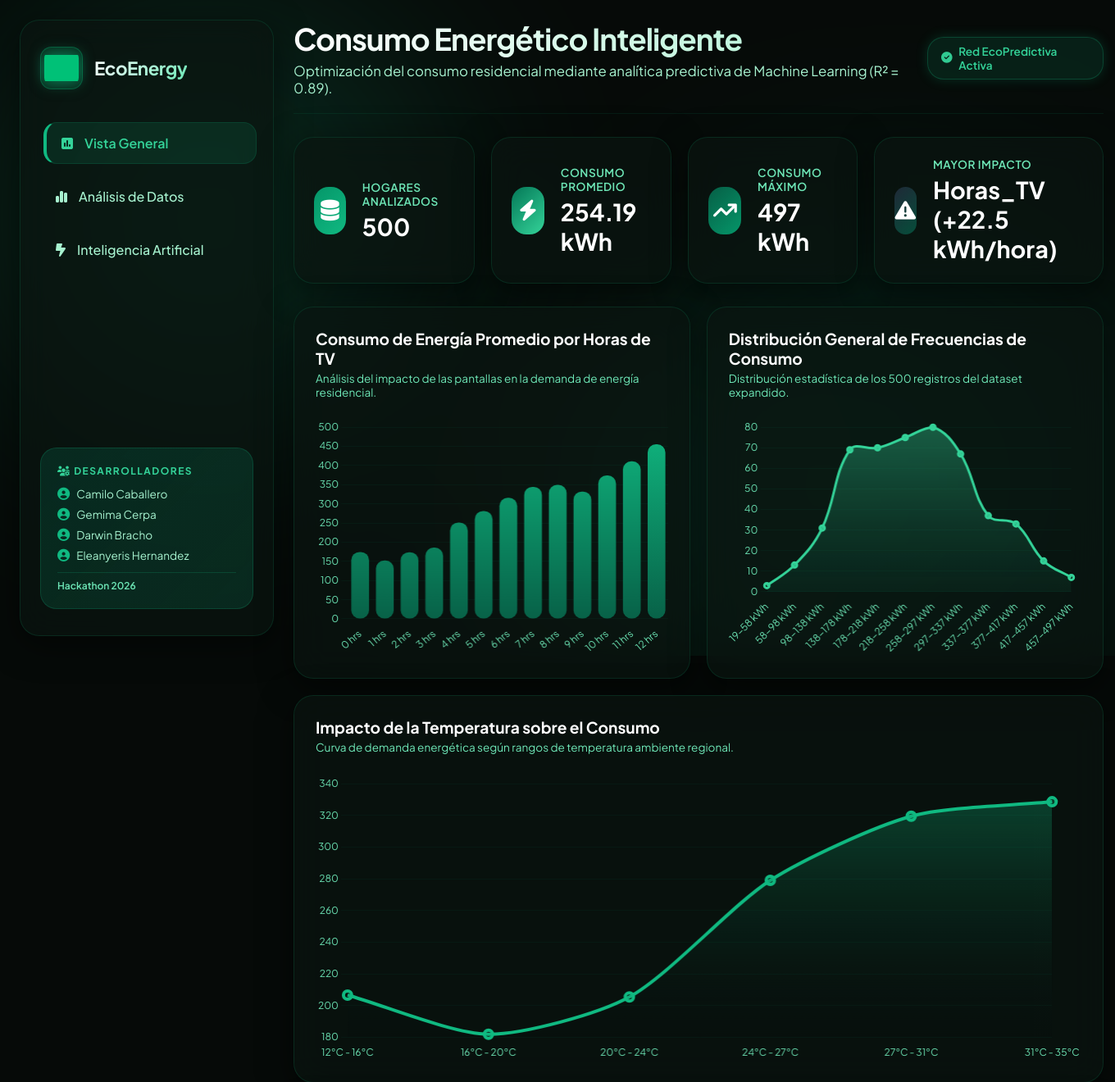
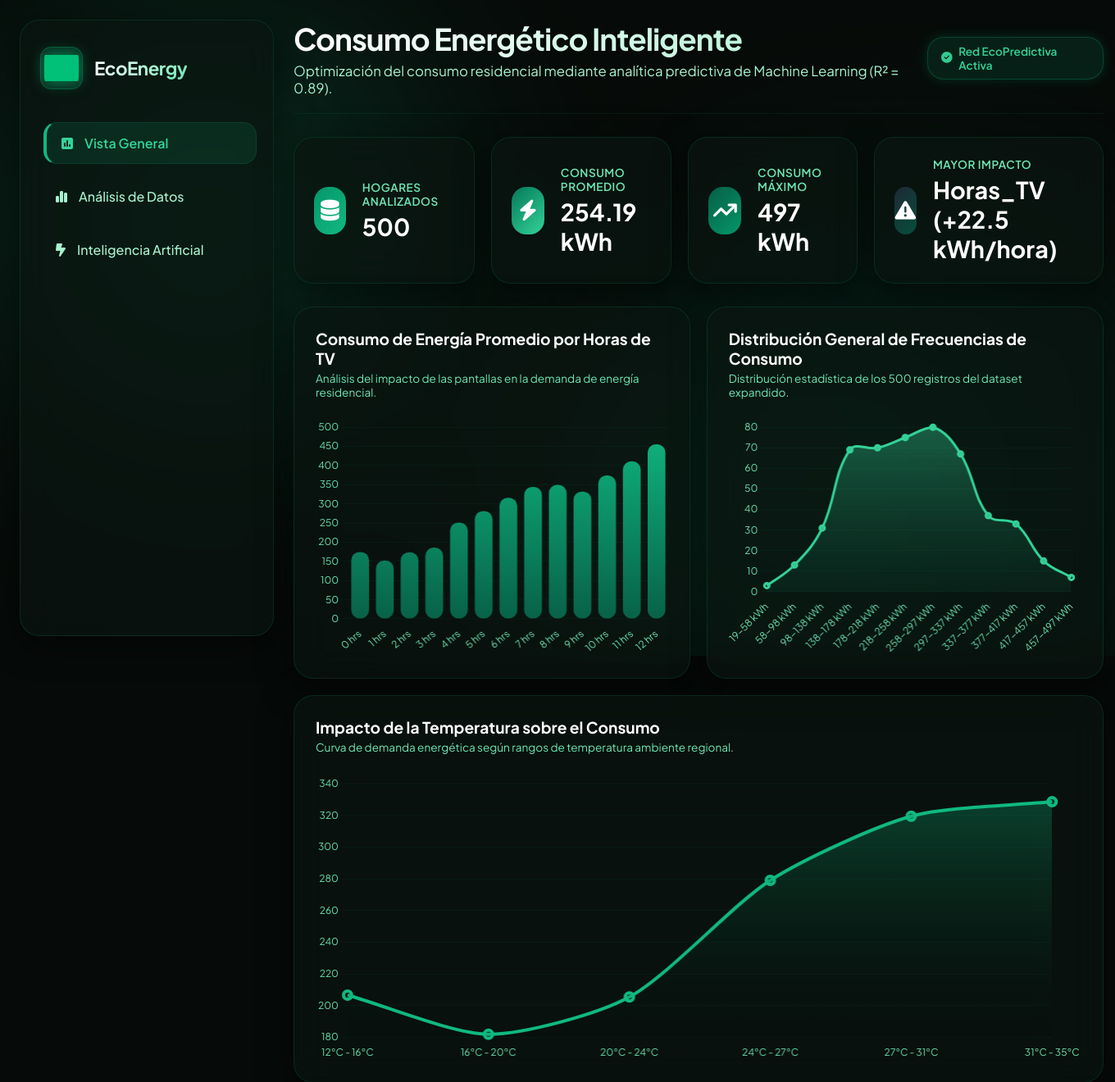
Before and after one commit to Camilo-JC/ecoenergy, a Flask app: page / in a window 1360 px wide. Shown: the top 1320 px of the page at 82% size. Run offline with Flask 3, Linux system fonts and the light colour scheme; grey boxes are pictures that could not be loaded.

Commit message:
Remove developers section

```diff
--- a/templates/index.html
+++ b/templates/index.html
@@ -32,19 +32,7 @@
                 <a href="#ia" class="nav-link" id="nav-ia"><i class="fa-solid fa-bolt-lightning"></i> Inteligencia Artificial</a>
             </nav>
 
-            <!-- Team Badge -->
-            <div class="team-panel">
-                <span class="badge-title"><i class="fa-solid fa-users-gear"></i> DESARROLLADORES</span>
-                <ul class="team-members">
-                    <li><i class="fa-solid fa-user-circle"></i> Camilo Caballero</li>
-                    <li><i class="fa-solid fa-user-circle"></i> Gemima Cerpa</li>
-                    <li><i class="fa-solid fa-user-circle"></i> Darwin Bracho</li>
-                    <li><i class="fa-solid fa-user-circle"></i> Eleanyeris Hernandez</li>
-                </ul>
-                <div class="badge-footer">
-                    <p>Hackathon 2026</p>
-                </div>
-            </div>
+
         </aside>
 
         <!-- Main Content -->
```
